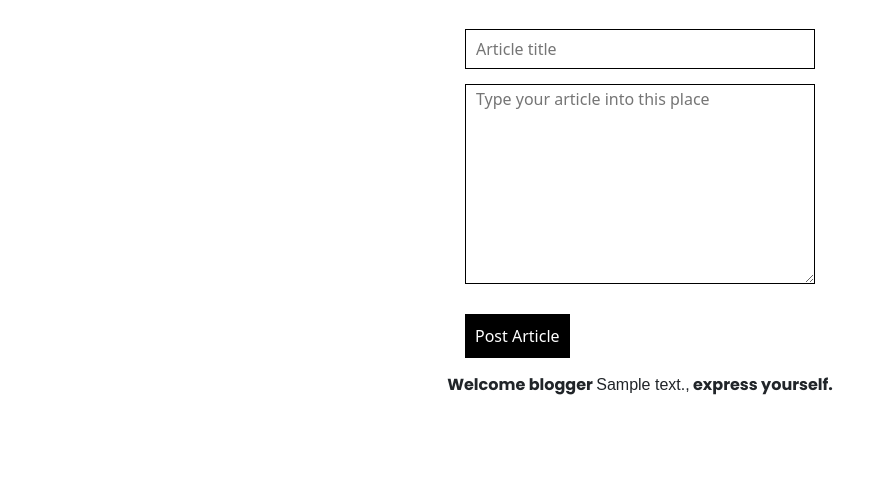
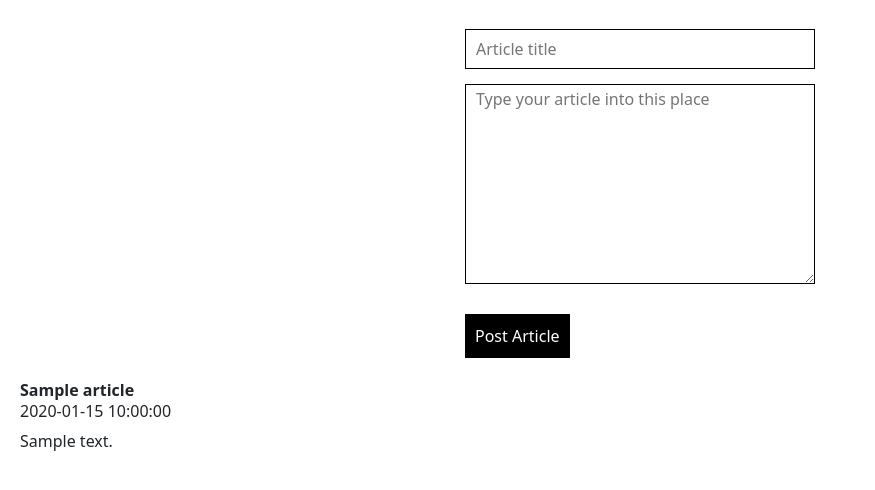
Before and after one commit to iceddrop/blogged, a PHP site: page /pages/articles/articles.php in a window 1280 px wide. Shown: the part 176-666 px from the top of the page, without its empty margins (0-875 px from the left). Run offline with PHP 8.4, Linux system fonts and the light colour scheme; the visitor is signed in with stand-in values (Sample User, id 1); tables that the repository leaves empty or names only in its code hold one stand-in row (values such as "Sample post"); some web fonts are replaced.

Commit message:
fixed article database problem

```diff
--- a/includes/articles.inc.php
+++ b/includes/articles.inc.php
@@ -10,7 +10,6 @@ if ($_SERVER["REQUEST_METHOD"] === "POST") {
         require_once "articles_control.inc.php";
 
         create_article($pdo, $title, $content);
-
     } catch (PDOException $e) {
         die("Query failed: " . $e->getMessage());
     }
--- a/includes/articles_model.inc.php
+++ b/includes/articles_model.inc.php
@@ -11,7 +11,3 @@ function create_article(object $pdo, string $title, string $content){
     $stmt->bindParam(':article_content', $content);
     $stmt->execute();
 };
-
-function get_article(object $pdo){
-
-}
--- a/pages/articles/articles.css
+++ b/pages/articles/articles.css
@@ -58,3 +58,12 @@
 .article-btn-div{
     padding-top:30px;
 }
+.article-card{
+    padding: 20px;
+}
+@media screen and (min-width: 768px) and (max-width: 2650px){
+    .articles-div{
+        display: grid;
+        grid-template-columns: auto auto;
+    }
+};
--- a/pages/articles/articles.php
+++ b/pages/articles/articles.php
@@ -1,9 +1,32 @@
 <?php
 require_once "../../includes/config_session.inc.php";
+require_once "../../includes/articles_model.inc.php";
+require_once "../../includes/dbh.inc.php";
 
 if (!isset($_SESSION['user_id'])) {
     header("Location: /blogged/index.php");
 }
+
+if ($_SERVER["REQUEST_METHOD"] === "POST") {
+    $title = $_POST["title"];
+    $content = $_POST["content"];
+
+    try {
+        create_article($pdo, $title, $content);
+
+        // Redirect to the same page to avoid resubmission on refresh
+        header("Location: {$_SERVER['PHP_SELF']}");
+        exit();
+    } catch (PDOException $e) {
+        die("Error: " . $e->getMessage());
+    }
+}
+
+
+$query = "SELECT article_title, article_content, created_at FROM articles;";
+$stmt = $pdo->prepare($query);
+$stmt->execute();
+$articles = $stmt->fetchAll(PDO::FETCH_ASSOC);
 ?>
 <!DOCTYPE html>
 <html lang="en">
@@ -84,7 +107,7 @@ if (!isset($_SESSION['user_id'])) {
         ?>
         <div class="article-div">
             <h3 class="article-header">My Articles</h3>
-            <form class="article-form" action="../../includes/articles.inc.php" method="post">
+            <form class="article-form" action="<?php echo htmlspecialchars($_SERVER['PHP_SELF']); ?>" method="POST">
                 <input type="text" class="article-title-input" name="title" placeholder="Article title" />
                 <textarea class="article-input" name="content" placeholder="Type your article into this place"></textarea>
                 <div class="article-btn-div">
@@ -93,30 +116,21 @@ if (!isset($_SESSION['user_id'])) {
             </form>
         </div>
         <?php
-        require_once "../../includes/dbh.inc.php";
-        require_once "../../includes/config_session.inc.php";
+        if (!empty($articles)) {
+            echo "<div class='articles-div'>";
+            foreach ($articles as $article) {
+                echo "<div class='article-card'>";
+                echo "<strong class='article-title'>{$article['article_title']}</strong>";
+                echo "<h6 class='date-created'>{$article['created_at']}</h6>";
+                echo "<p class='article-content'>{$article['article_content']}</p>";
+                echo "</div>";
+            }
+            echo "</div>";
+        } else {
+            echo "<p class='welcome-text'>You are not logged in and cannot create articles</p>";
+        }
+        ?>
 
-        try {
-            $query = "SELECT article_title, article_content, created_at FROM articles;";
-            $stmt = $pdo->prepare($query);
-            $stmt->execute();
-            $articles = $stmt->fetchAll(PDO::FETCH_ASSOC);
-
-            if ($articles) {
-                echo "<p class='welcome-text'> Welcome blogger ";
-                foreach ($articles as $article) {
-                    echo "<strong class='blogger-name'>{$article['article_content']},</strong>";
-                }
-                echo " express yourself.</p>";
-            } else {
-                echo "<p class='welcome-text' >You are not logged in and can not create articles</p>";
-            }
-        } catch (PDOException $e) {
-            die("Error: " . $e->getMessage());
-        }
-
-        $pdo = null;
-        ?>
     </section>
     <script src="https://cdn.jsdelivr.net/npm/bootstrap@5.3.3/dist/js/bootstrap.bundle.min.js" integrity="sha384-YvpcrYf0tY3lHB60NNkmXc5s9fDVZLESaAA55NDzOxhy9GkcIdslK1eN7N6jIeHz" crossorigin="anonymous"></script>
 </body>
```
